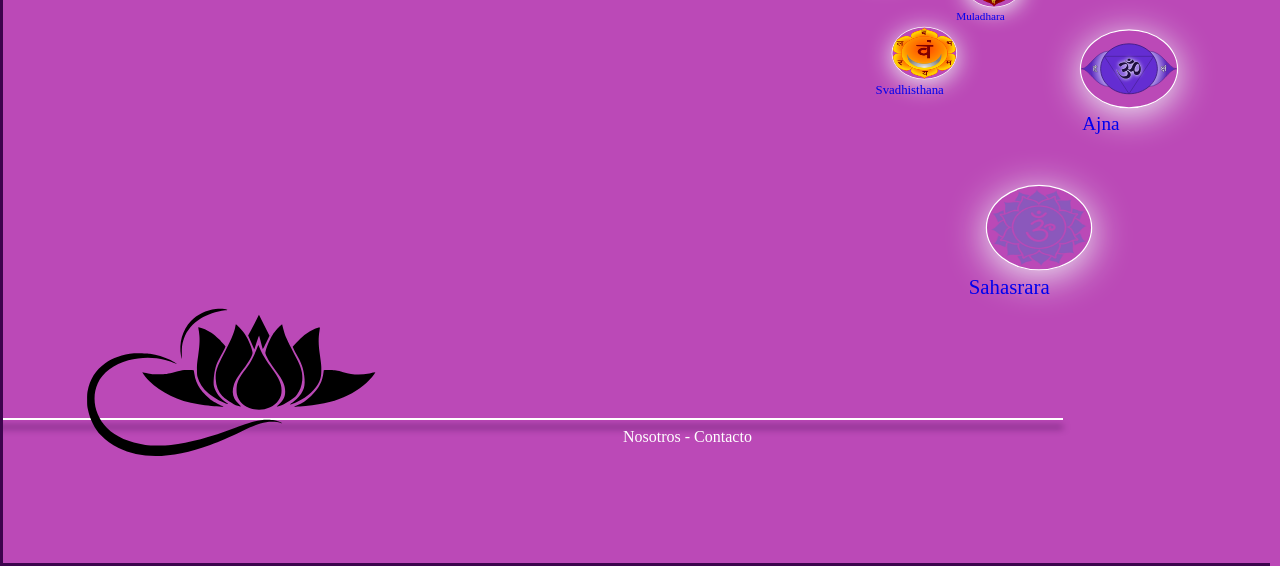
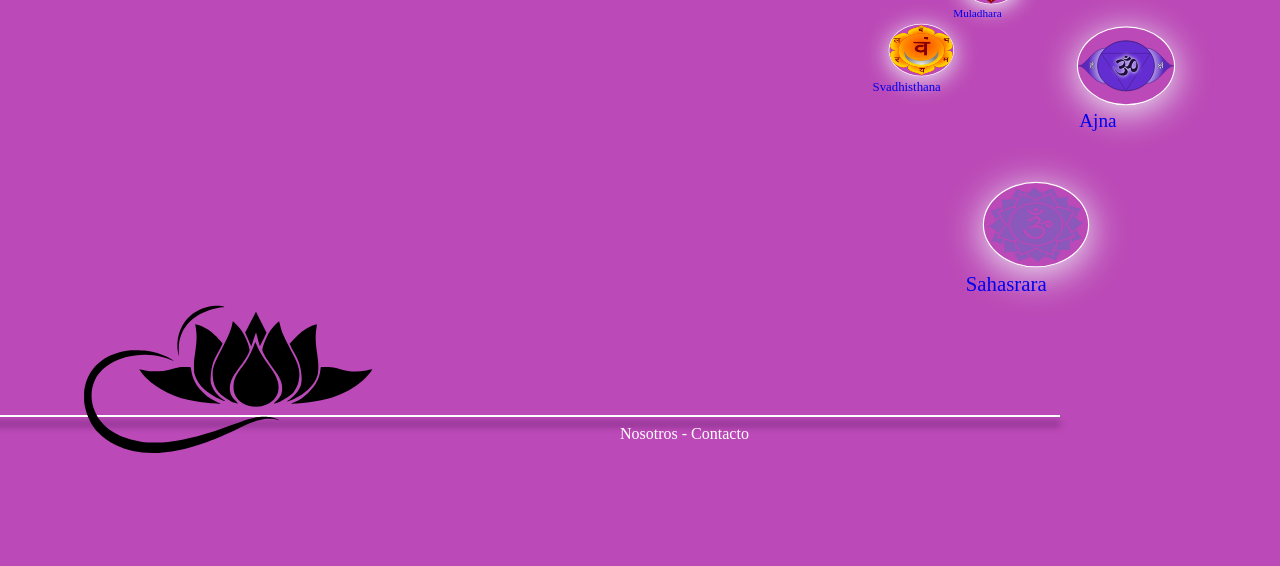
Before and after one commit to javicoderh/proyecto_final_html_css, a plain HTML site: page index.html in a window 1280 px wide. Shown: the part 237-803 px from the top of the page. Drawn offline with Linux system fonts and the light colour scheme.

Commit message:
Update style.css

```diff
--- a/style.css
+++ b/style.css
@@ -23,7 +23,6 @@ body {
   align-items: flex-end;
   background-color: rgb(187, 73, 183);
   overflow: hidden;
-  border: solid 3px rgb(60, 4, 77);
   border-right: none;
 }
 
```
